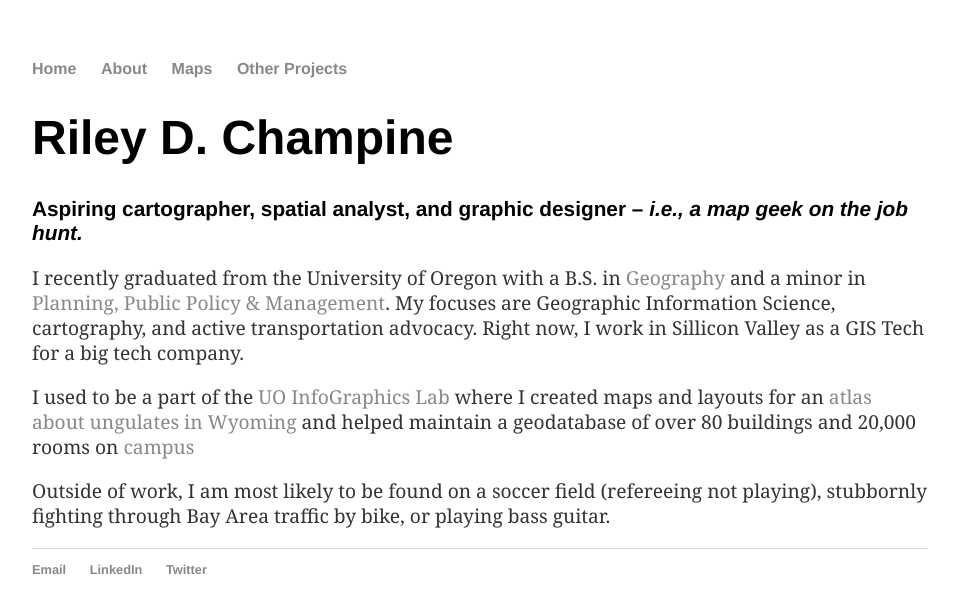
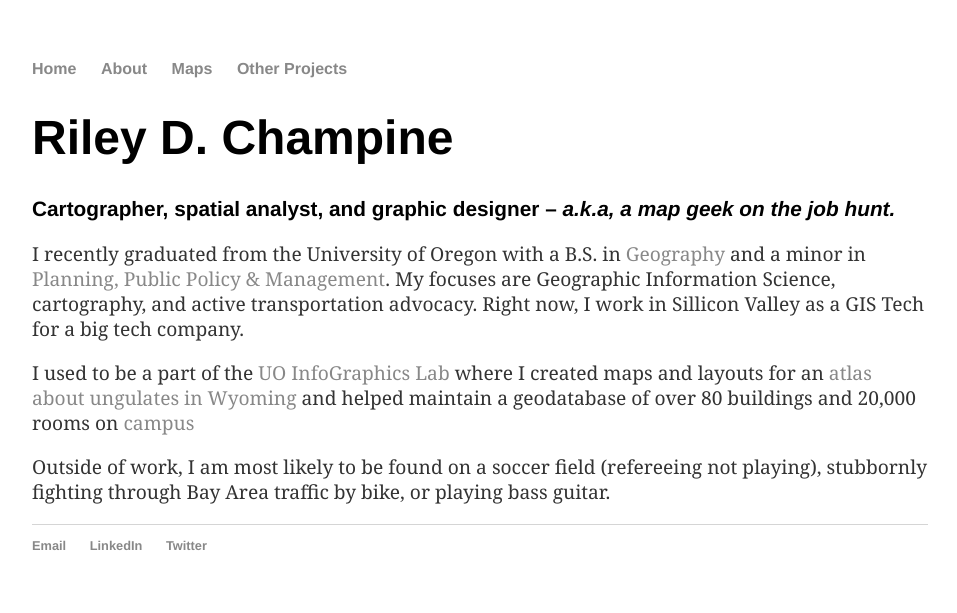
Before and after one commit to rileydchampine/rileydchampine.github.io, a Jekyll site: the page built from index.html, in a window 1280 px wide. Shown: the top 613 px of the page, without its empty margins (160-1117 px from the left). Built offline with Jekyll 4.4.1, drawn with Linux system fonts in a browser that asks for light colours.

Commit message:
Update index.html

```diff
--- a/index.html
+++ b/index.html
@@ -4,7 +4,7 @@ title: RDC – Home
 ---
     <div class="blurb">
        	<h1>Riley D. Champine</h1>
-       		<h3>Aspiring cartographer, spatial analyst, and graphic designer – <em>i.e., a map geek on the job hunt.</em></h3>
+       		<h3>Cartographer, spatial analyst, and graphic designer – <em>a.k.a, a map geek on the job hunt.</em></h3>
 		<p>I recently graduated from the University of Oregon with a B.S. in <a href="http://geography.uoregon.edu/">Geography </a> and a minor in <a href="https://pppm.uoregon.edu/">Planning, Public Policy &amp; Management</a>. My focuses are Geographic Information Science, cartography, and active transportation advocacy. Right now, I work in Sillicon Valley as a GIS Tech for a big tech company.</p>
 		<p>I used to be a part of the <a href=http://infographics.uoregon.edu/>UO InfoGraphics Lab</a> where I created maps and layouts for an <a href="http://migrationinitiative.org/content/atlas-wildlife-migration">atlas about ungulates in Wyoming</a></strong> and helped maintain a geodatabase of over 80 buildings and 20,000 rooms on <a href="http://infographics.uoregon.edu/services/campus-mapping/" target="_blank">campus</a></p>
 		<p>Outside of work, I am most likely to be found on a soccer field (refereeing not playing), stubbornly fighting through Bay Area traffic by bike, or playing bass guitar.</p>
```
